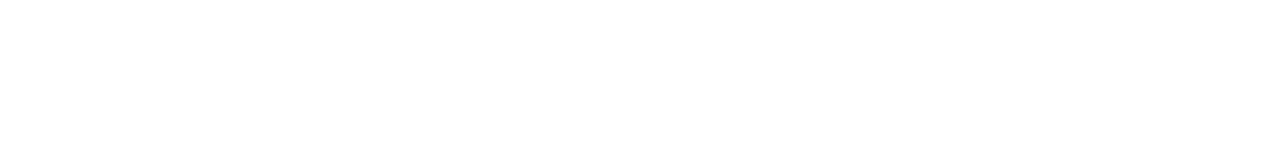
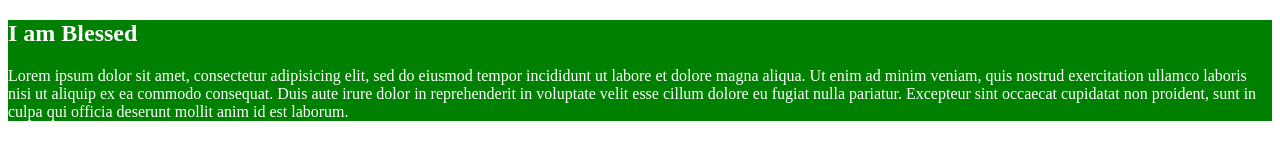
Before and after one commit to Benwaz78/assignment_remote, a plain HTML site: page index.html in a window 1280 px wide. Drawn offline with Linux system fonts and the light colour scheme.

Commit message:
Added section Blessing

```diff
--- a/css/style.css
+++ b/css/style.css
@@ -0,0 +1,7 @@
+
+
+
+#blessing{
+	background: green;
+	color: #fff;
+}
--- a/index.html
+++ b/index.html
@@ -7,6 +7,19 @@
 	<link rel="stylesheet" type="text/css" href="css/style.css">
 </head>
 <body>
+	<section id="blessing">
+		<h2>I am Blessed</h2>
+		<p>
+			Lorem ipsum dolor sit amet, consectetur adipisicing elit, sed do eiusmod
+			tempor incididunt ut labore et dolore magna aliqua. Ut enim ad minim veniam,
+			quis nostrud exercitation ullamco laboris nisi ut aliquip ex ea commodo
+			consequat. Duis aute irure dolor in reprehenderit in voluptate velit esse
+			cillum dolore eu fugiat nulla pariatur. Excepteur sint occaecat cupidatat non
+			proident, sunt in culpa qui officia deserunt mollit anim id est laborum.
+		</p>
+	</section>
+
+
 
 </body>
 </html>
```
